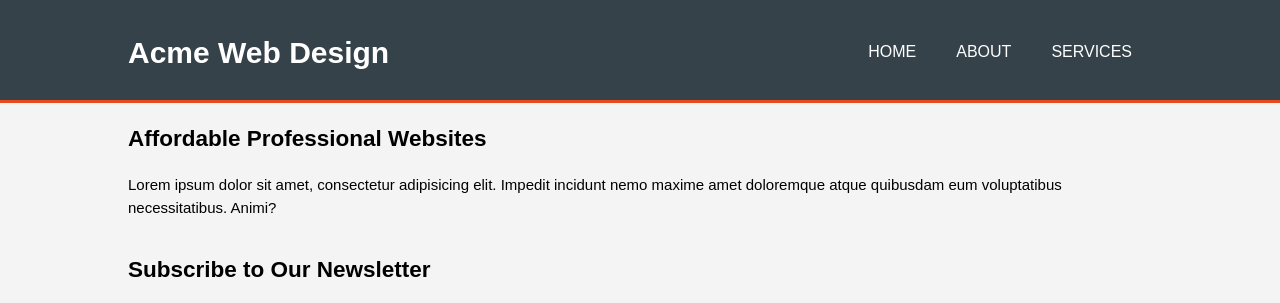
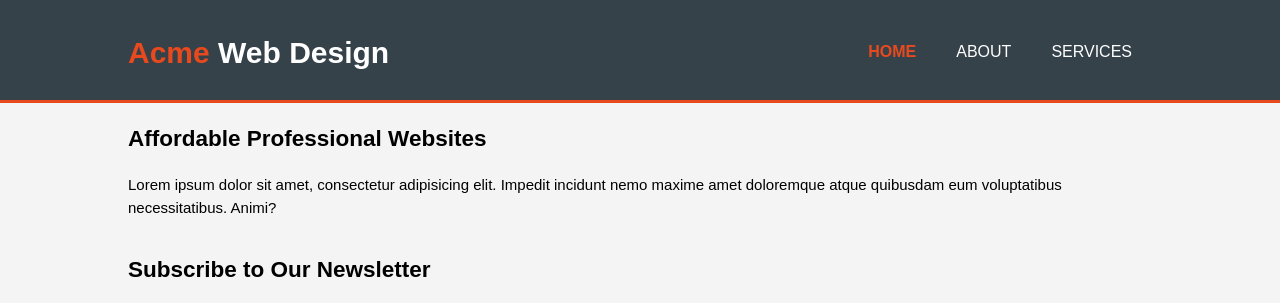
Before and after one commit to manjunath00/responsive_project, a plain HTML site: page index.html in a window 1280 px wide. Shown: the top 303 px of the page. Drawn offline with Linux system fonts and the light colour scheme.

Commit message:
CSS header completed

```diff
--- a/index.html
+++ b/index.html
@@ -12,12 +12,12 @@
     <header>
         <div class="container">
             <div id="branding">
-                <h1>Acme Web Design</h1>
+                <h1><span class='highlight'>Acme</span> Web Design</h1>
             </div>
 
             <nav>
                 <ul>
-                    <li><a href="index.html">Home</a></li>
+                    <li class='current'><a href="index.html">Home</a></li>
                     <li><a href="#">About</a></li>
                     <li><a href="#">Services</a></li>
                 </ul>
--- a/style.css
+++ b/style.css
@@ -53,6 +53,18 @@ header nav {
     margin-top: 10px;
 }
 
+header .highlight, header .current a {
+    color: #e8491d;
+    font-weight: bold;
+}
+
+header a:hover {
+    color: #ccc;
+    font-weight: bold;
+}
+
+
+/* showcase */
 
 
 
@@ -68,6 +80,7 @@ header nav {
     margin-top: mt
     font-family ff
     font-size: fz
+    font-weight: fw
     line-height lh
     background-color bgc
     width w
```
